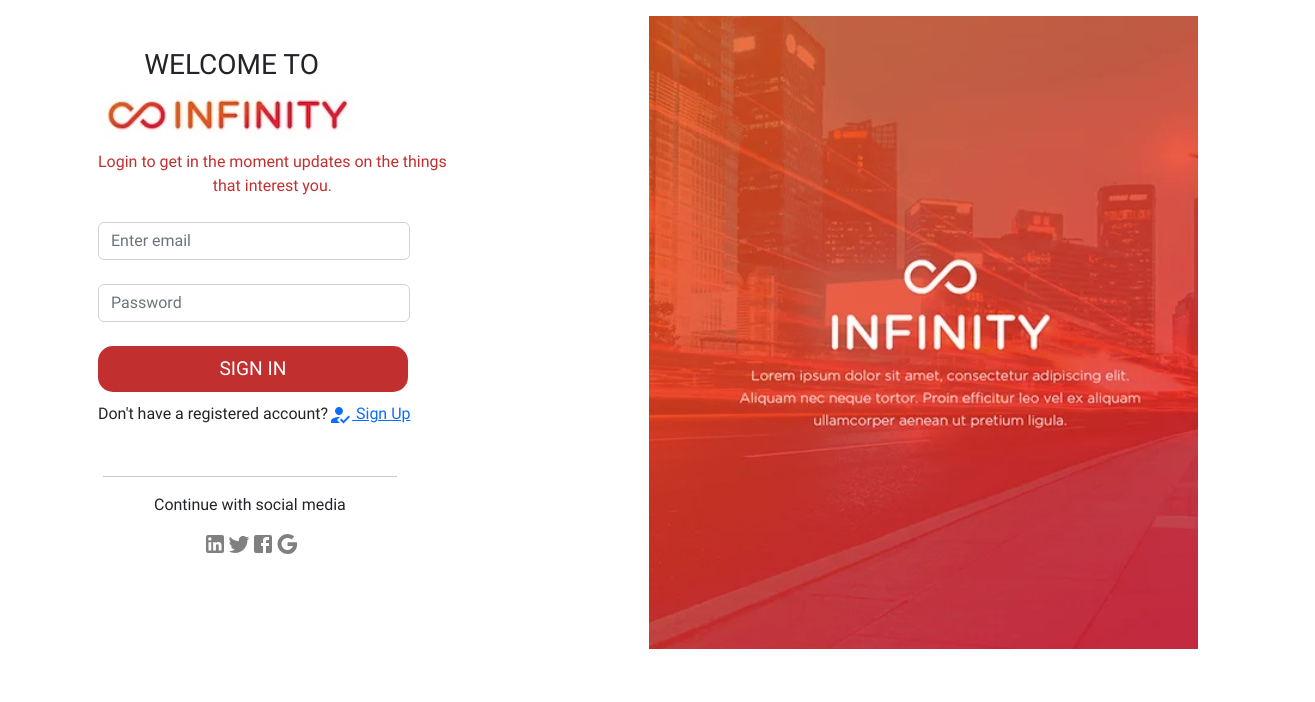
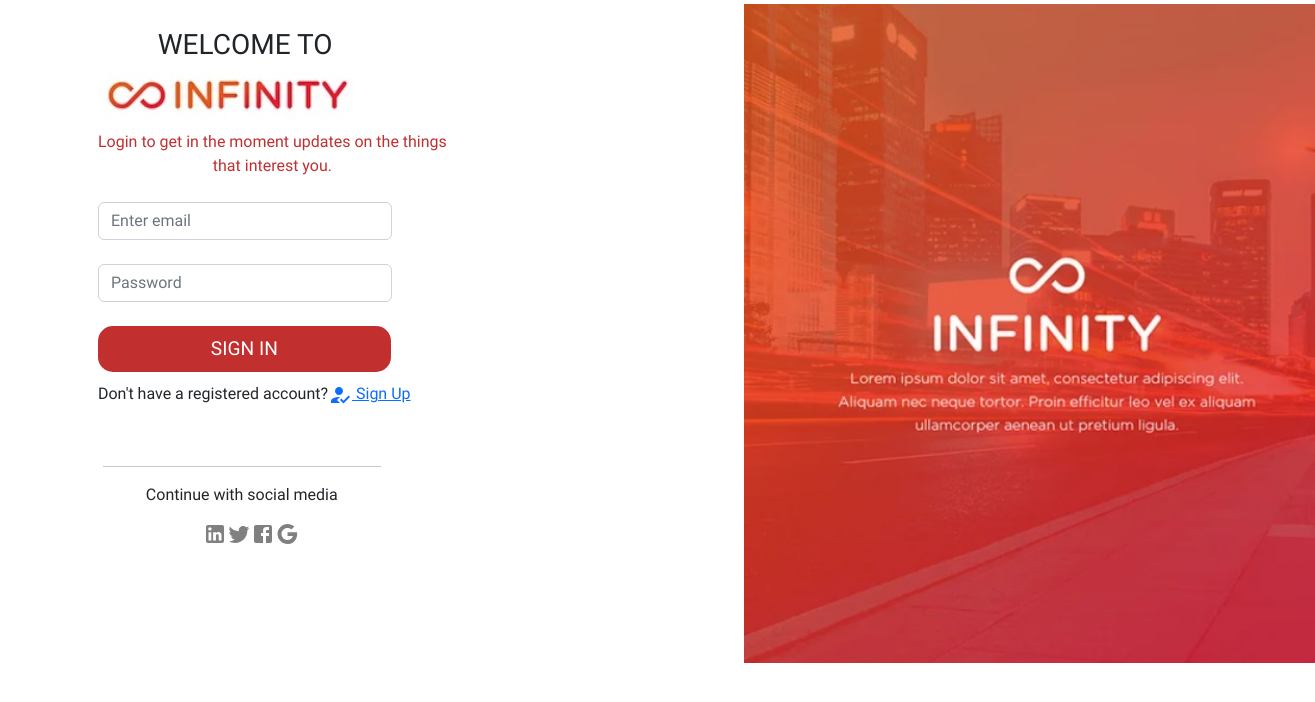
Before and after one commit to sujitha826/user-register-login, a React (Create React App) app: page / in a window 1280 px wide. Shown: the top 702 px of the page, 1315 px wide, since content can reach past the window. Built offline with nearby package versions, Linux system fonts and the light colour scheme.

Commit message:
style-changes

```diff
--- a/src/App.css
+++ b/src/App.css
@@ -26,6 +26,14 @@
   font-weight: 400;
   font-size: 30px;
   font-family: myFirstFont, Arial, Helvetica, sans-serif;
+}
+
+.header-base button:active {
+  border-bottom: 2px solid blue;
+  transition: width 2s;
+  -webkit-transition: width 2s;
+  outline: none;
+  box-shadow: none;
 }
 
 .header-base #logout {
@@ -200,7 +208,15 @@
   margin-left: 500px;
 }
 
+.login-right {
+  margin-left: 500px;
+}
+
 .reg-content {
   display: flex;
   flex-direction: column;
 }
+
+.invalid {
+  color: red;
+}
--- a/src/App.js
+++ b/src/App.js
@@ -1,23 +1,44 @@
-import { Routes, Route } from "react-router-dom";
+import { Routes, Route, Navigate, Outlet } from "react-router-dom";
 import './App.css';
 import 'bootstrap/dist/css/bootstrap.min.css';
+import { ToastContainer } from "react-bootstrap";
+
 import Error from './pages/Error';
 import Login from "./pages/Login";
-import UserDetails from "./pages/UserDetails";
 import RegisterUser from "./pages/RegisterUser";
 import Dashboard from "./pages/Dashboard";
 import Product from "./pages/Product";
-import { ToastContainer } from "react-bootstrap";
 import Register from "./components/Register";
+
+function isLoggedIn() {
+  let user = localStorage.getItem("login_user");
+  console.log("is logged in -" + user);
+  return user ? true : false;
+}
+
+const ProtectedRoute = ({ redirectPath, children }) => {
+  let user = isLoggedIn();
+  if (!user) {
+    return <Navigate to={redirectPath} replace />;
+  }
+  return children ? children : <Outlet />;
+};
+
 
 function App() {
   return (
     <div className="App">
       <ToastContainer />
       <Routes>
-        <Route path="/" element={<Login />} />
+        <Route exact path="/" element={<Login />} />
         <Route path="/register-user" element={<RegisterUser />} />
-        <Route path="/dashboard" element={<Dashboard />} />
+
+        <Route path="/dashboard" element={
+          <ProtectedRoute redirectPath="/">
+            <Dashboard />
+          </ProtectedRoute>} />
+
+        {/* <Route path="/dashboard" element={<Dashboard />} /> */}
         <Route path="/products" element={<Product />} />
         <Route path="/hoc" element={<Register />} />
         <Route path="*" element={<Error />} />
--- a/src/components/SignInImage.js
+++ b/src/components/SignInImage.js
@@ -4,13 +4,11 @@ import login_bg from './login_bg.jpg';
 const SignImg = () => {
     return (
         <>
-            <div className="right_data" style={{ width: "100%", height: "100%" }}>
-                <div className="sign_img">
-                    <img src={login_bg} style={{ maxWidth: 900, height: "100%" }} alt="" />
-                </div>
+            <div className="right_data" style={{ width: "100%", marginLeft: "60px", marginTop: 0 }}>
+                <img src={login_bg} style={{ width: "110%", height: "100%", marginLeft: "65px" }} alt="" />
             </div>
         </>
-    )
+    );
 }
 
 export default SignImg;
--- a/src/css/Dashboard.css
+++ b/src/css/Dashboard.css
@@ -265,7 +265,13 @@
 }
 
 .title-image .task-image {
-    width : 30%;
+    width: 30%;
     margin-left: 10px;
     margin-right: 40px;
 }
+
+@media (max-width: 800px) {
+    .todo .progress .done .tested {
+        flex: 100%;
+    }
+}
--- a/src/pages/Login.jsx
+++ b/src/pages/Login.jsx
@@ -4,11 +4,11 @@ import { Link, useNavigate } from 'react-router-dom';
 import { ToastContainer, toast } from 'react-toastify';
 import 'react-toastify/dist/ReactToastify.css';
 import Form from 'react-bootstrap/Form';
-import Button from 'react-bootstrap/Button';
-import Alert from 'react-bootstrap/Alert';
+// import Button from 'react-bootstrap/Button';
+// import Alert from 'react-bootstrap/Alert';
 import HowToRegIcon from '@mui/icons-material/HowToReg';
-import PersonIcon from '@mui/icons-material/Person';
-import HttpsIcon from '@mui/icons-material/Https';
+// import PersonIcon from '@mui/icons-material/Person';
+// import HttpsIcon from '@mui/icons-material/Https';
 import logo from '../components/logo.jpg';
 import LinkedInIcon from '@mui/icons-material/LinkedIn';
 import GoogleIcon from '@mui/icons-material/Google';
@@ -47,15 +47,15 @@ const Login = (props) => {
                 position: "top-center",
             });
         } else if (!email.includes("@")) {
-            toast.error('Plz enter valid email addres', {
+            toast.error('Plz enter a valid email address', {
                 position: "top-center",
             });
         } else if (password === "") {
             toast.error('Password field is requred', {
                 position: "top-center",
             });
-        } else if (password.length < 5) {
-            toast.error('Password length should be greater than five', {
+        } else if (password.length < 8) {
+            toast.error('Password length should be equal to or greater than eight', {
                 position: "top-center",
             });
         } else {
@@ -100,14 +100,14 @@ const Login = (props) => {
 
     return (
         <>
-            <div className="container mt-3">
-                <section className='d-flex justify-content-between'>
-                    <div className="left_data mt-3 p-3" style={{ width: "100%" }}>
-                        <h3 className='text-center mb-2 col-lg-6'>WELCOME TO </h3>
+            <div className="container mt-1">
+                <section className='d-flex'>
+                    <div className="left_data mt-2 p-3" style={{ width: "100%" }}>
+                        <h3 className='text-center mb-2 col-lg-7'>WELCOME TO </h3>
                         <img src={logo} className="App-logo" alt="logo"></img>
                         <p className='welcome-text'>Login to get in the moment updates on the things <br></br>that interest you.</p>
+
                         <Form >
-
                             <Form.Group className="mb-4 mt-4 col-lg-7" controlId="formBasicEmail">
                                 <Form.Control type="email" name='email' onChange={getdata} placeholder="Enter email" />
                             </Form.Group>
@@ -115,8 +115,8 @@ const Login = (props) => {
                             <Form.Group className="mb-4 mt-4 col-lg-7" controlId="formBasicPassword">
                                 <Form.Control type="password" name='password' onChange={getdata} placeholder="Password" />
                             </Form.Group>
+                        </Form>
 
-                        </Form>
                         <div className='action-container'>
                             <button className='submit-butn' onClick={addData} style={{ background: "rgb(194, 47, 47)", width: "58%" }} type="submit">
                                 SIGN IN
@@ -124,8 +124,8 @@ const Login = (props) => {
                             <p className='message-register'>Don't have a registered account? <span><Link to="/register-user">  <HowToRegIcon /> Sign Up</Link></span></p>
                         </div>
 
-                        <div style={{ borderTop: "3px solid #fff ", marginLeft: 5, marginRight: 15, width: "55%", marginTop: 30 }}><hr />
-                        Continue with social media
+                        <div style={{ borderTop: "3px solid #fff ", marginLeft: 5, marginRight: 15, width: "55%", marginTop: 40 }}><hr />
+                            Continue with social media
                             <div className="other-links">
                                 <LinkedInIcon />
                                 <TwitterIcon />
--- a/src/pages/RegisterUser.jsx
+++ b/src/pages/RegisterUser.jsx
@@ -1,11 +1,12 @@
 import React, { useState } from "react";
+import { Navigate } from "react-router-dom";
 import { Form, Alert } from "react-bootstrap";
 import { Link, useNavigate } from 'react-router-dom';
 import { connect } from 'react-redux';
 import { v4 as uuid } from 'uuid';
 
 import { storeUsersList } from '../redux/Actions';
-import Login from "./Login";
+// import Login from "./Login";
 import logo from '../components/logo.jpg';
 import { validateEmail, validatePassword } from "../validators/InputValidators";
 
@@ -30,7 +31,7 @@ function RegisterUser(props) {
 
         if (!name || !email || !password || !username || !dob || !dept) {
             setFlag(true);
-            return alert("Please enter all input fields");
+            return alert("Some inputs are missing..Please enter all input fields");
         }
         if (!validateEmail(email)) {
             return setEmailError(true);
@@ -39,6 +40,7 @@ function RegisterUser(props) {
             return setPasswordError(true);
 
         setFlag(false);
+
         // const allUsers = JSON.parse(localStorage.getItem("users"));
         // if (!allUsers) {
         //     let inputUser = { name: name, email: email, password: password, phone: phone, dob: dob, profession: profession };
@@ -65,7 +67,8 @@ function RegisterUser(props) {
             navigate("/");
         }
         else {
-            return alert("Email exists already.Please register with a different email ID..");
+            alert("Email exists already...Please try login using this email or register with a different email ID..");
+            setLogin(true);
             // <Alert color="primary" variant="danger">
             //     Email already exists..Please register with a different email ID!!
             // </Alert>
@@ -112,7 +115,7 @@ function RegisterUser(props) {
                                 onChange={(event) => setPassword(event.target.value)}
                             />
                         </div>
-                        {passwordError && <div className="invalid">Password should contain atleast one alphabet,one digit, one special character and minimum 8 total chars</div>}
+                        {passwordError && <div className="invalid">Password should contain atleast one uppercase and one lowercase letters ,one digit, one special character and minimum 8 total chars</div>}
                         <div className="form-group" id="input-custom">
                             <label>Preferrred Username.</label>
                             <input
@@ -161,7 +164,7 @@ function RegisterUser(props) {
                         )}
                     </form>
                 ) :
-                    (<Login />)
+                    (<Navigate to="/" replace />)
                 }
             </div>
 
```
Also changed, not shown: src/components/progress.webp (deleted).
